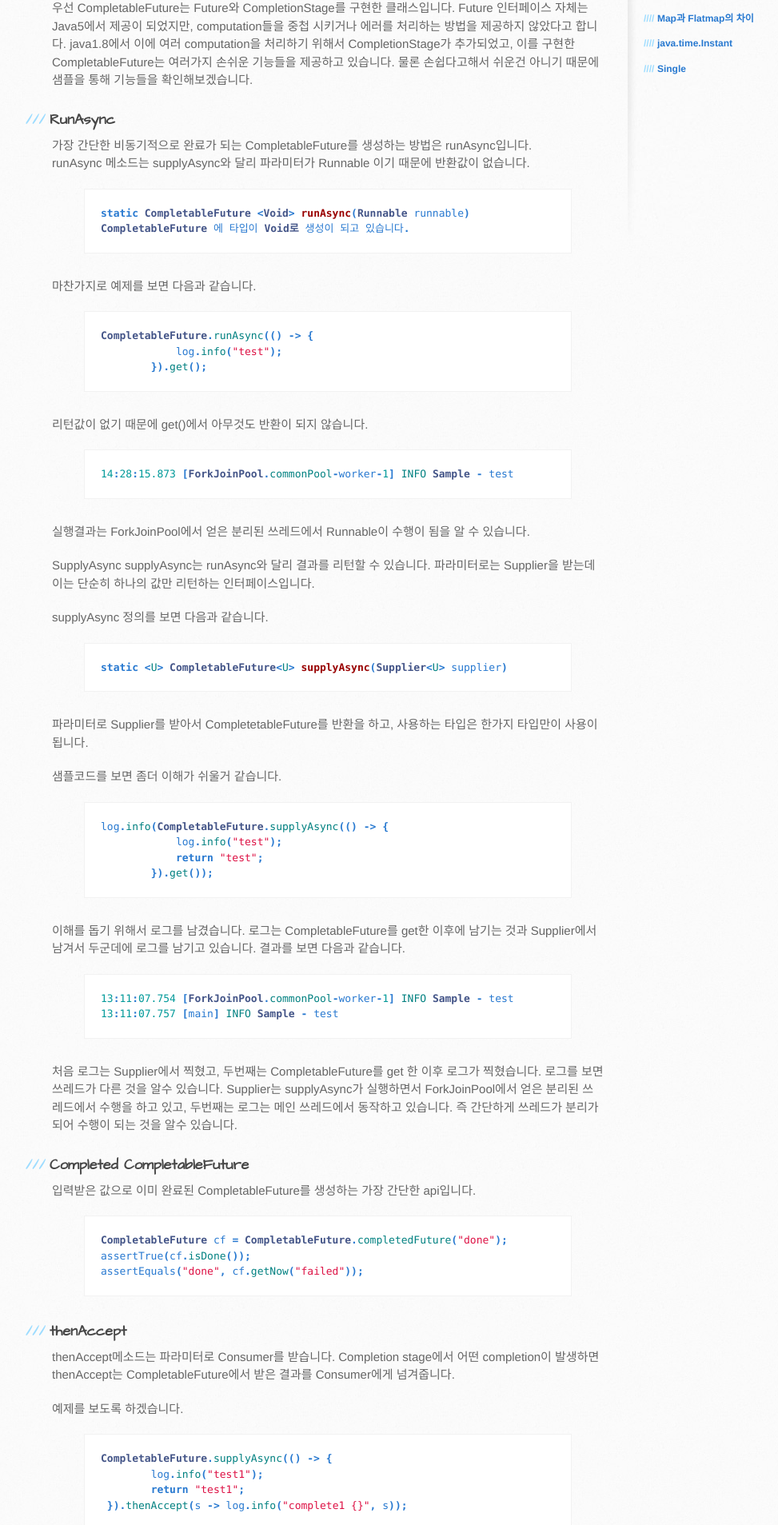
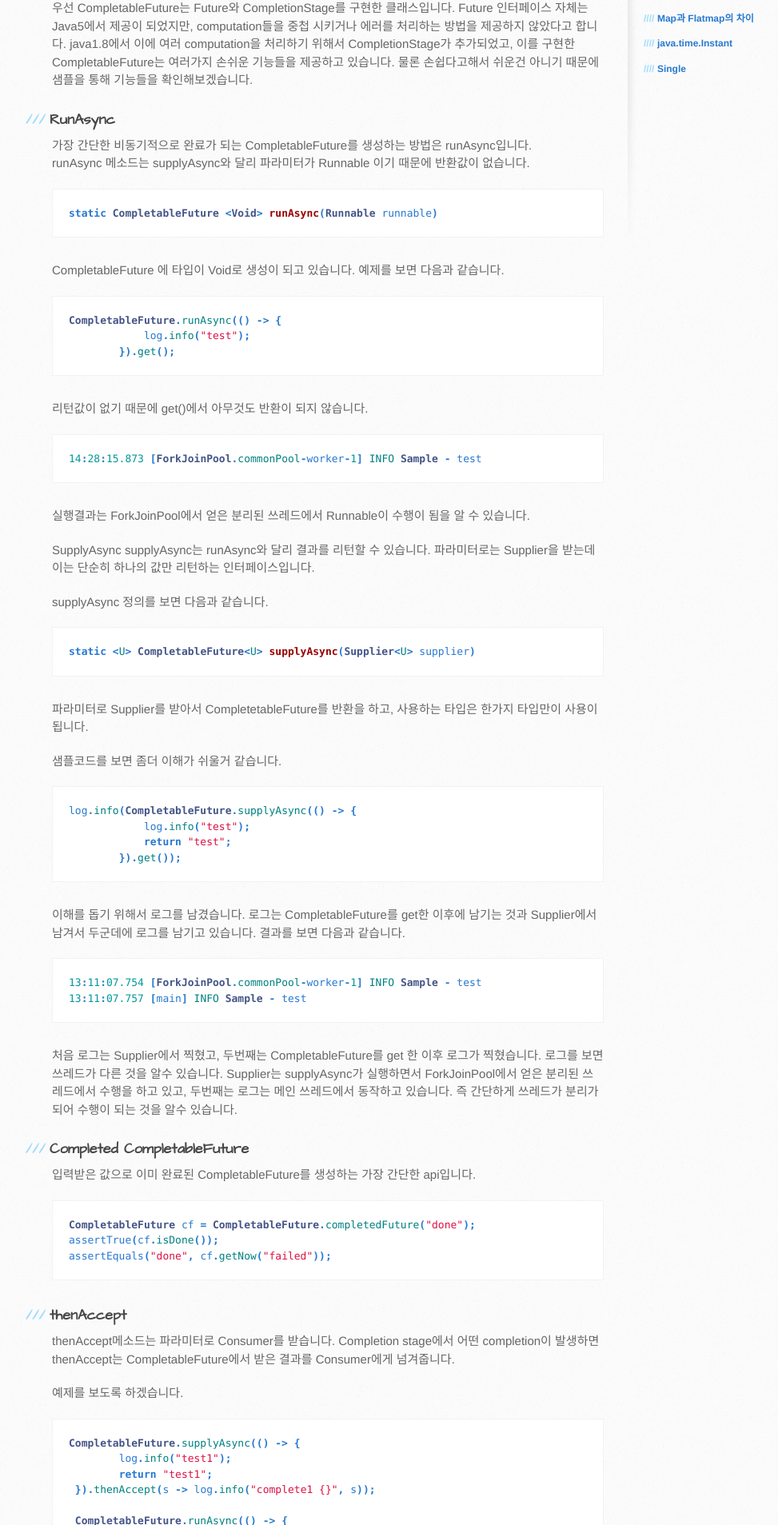
Before and after one commit to jaepils/jaepils.github.io, a Jekyll site: the page built from _posts/2018-06-29-java-completableFuture.markdown, in a window 1280 px wide. Shown: the part 442-2349 px from the top of the page at 80% size, without its empty margins (105-1078 px from the left). Built offline with Jekyll 4.4.1, drawn with Linux system fonts in a browser that asks for light colours.

Commit message:
code css 수정

```diff
--- a/_posts/2018-06-29-java-completableFuture.markdown
+++ b/_posts/2018-06-29-java-completableFuture.markdown
@@ -15,9 +15,9 @@ categories: java
 runAsync 메소드는 supplyAsync와 달리 파라미터가 Runnable 이기 때문에 반환값이 없습니다.
 {% highlight java %}
 static CompletableFuture <Void> runAsync(Runnable runnable)
+{% endhighlight %}
 CompletableFuture 에 타입이 Void로 생성이 되고 있습니다.
-{% endhighlight %}
-마찬가지로 예제를 보면 다음과 같습니다.
+예제를 보면 다음과 같습니다.
 
 {% highlight java %}
 CompletableFuture.runAsync(() -> {
--- a/stylesheets/stylesheet.css
+++ b/stylesheets/stylesheet.css
@@ -201,7 +201,7 @@ svg:not(:root) {
  */
 
 figure {
-  margin: 1em 40px;
+  margin: 0em;
 }
 
 /**
```
